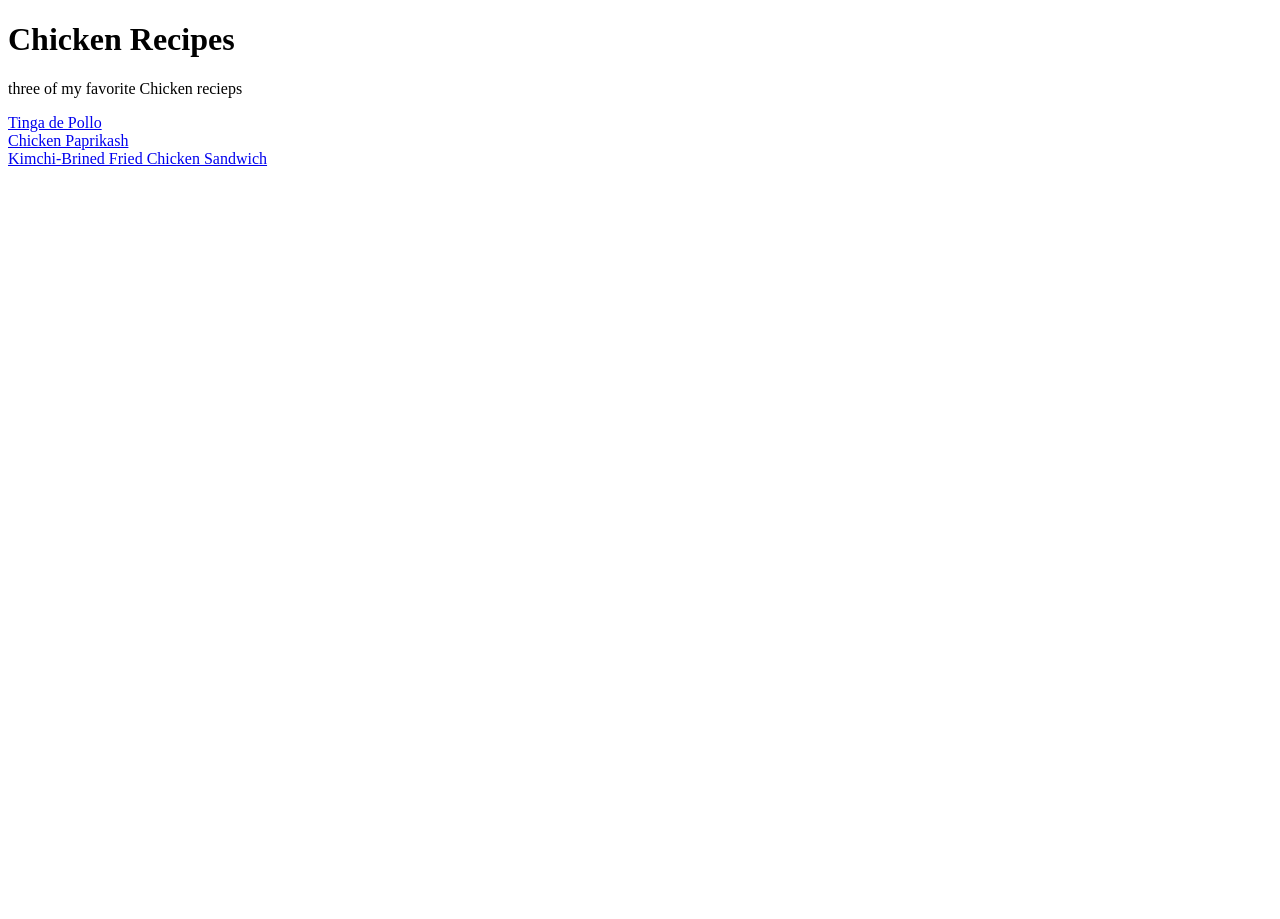
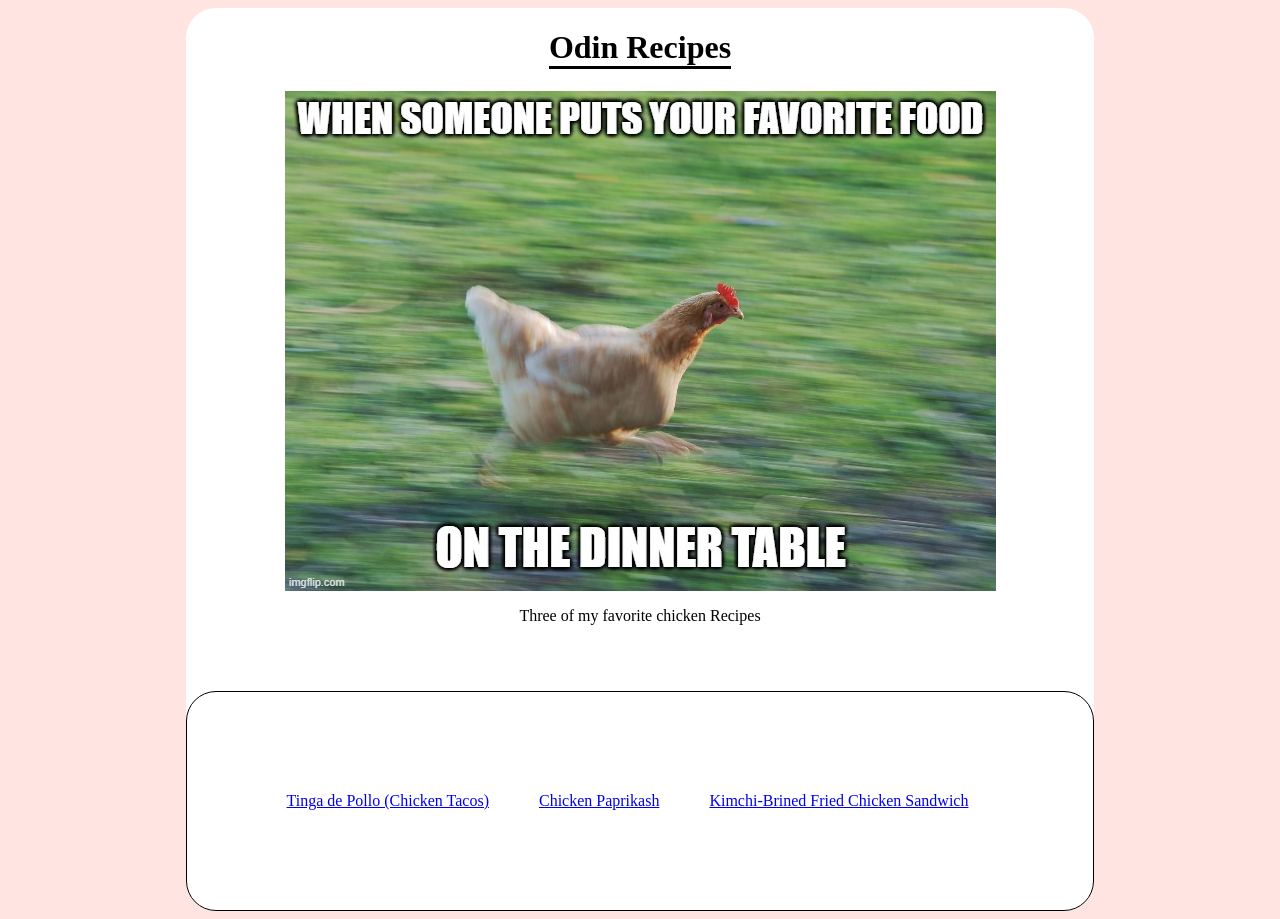
Before and after one commit to icen9n3/OdinRecipe, a plain HTML site: page index.html in a window 1280 px wide. Before the commit the page ends 800 px from the top, so only its background shows below. Drawn offline with Linux system fonts and the light colour scheme.

Commit message:
formatting improvements - some changes to index.html

```diff
--- a/index.html
+++ b/index.html
@@ -6,18 +6,27 @@
 </style>
 
 <head>
+    <link rel="stylesheet" href="main.css">
 <meta charset="utf-8"> 	</meta>
 </head>
 
 <body>
+<div class="mainContainer">
+<h1>Odin Recipes</h1>
 
-<h1>Chicken Recipes</h1>
-<p> three of my favorite Chicken recieps</p>
-<a href="tingaDePollo.html">Tinga de Pollo</a><br>
+<img src="images/meme.jpg">
+
+<p> Three of my favorite chicken Recipes</p>
+
+
+
+<div class="recipeList">
+<a href="tingaDePollo.html">Tinga de Pollo (Chicken Tacos)</a><br>
 <a href="chickenPaprikash.html"> Chicken Paprikash</a><br>
 <a href="FriedChickenSandwich.html">Kimchi-Brined Fried Chicken Sandwich</a><br>
-
+</div></div>
 </body>
 
 
+
 </html>
--- a/main.css
+++ b/main.css
@@ -1,8 +1,18 @@
 body{
     display:flex;
+    justify-content: center;
+    background-color: mistyrose;
+}
+
+.mainContainer {  display:flex;
     flex-direction: column;
     align-items: center;
+    border-radius: 30px;
+
+    background-color: white;
+
 }
+
 h1{
     border-bottom: 3px solid black;
 }
@@ -18,8 +28,9 @@ h2 {
 }
 
 .photo{
-    height:1000px;
+    height:800px;
     padding-top:25px;
+    max-width:1200px;
 
 }
 
@@ -27,7 +38,8 @@ h2 {
     border: 1px solid black;
     width:1000px;
     padding: 15px;
-    margin: 15px 0px 15px 0px;
+    margin: 35px 0px 25px 0px;
+    /* background-color: lightsalmon */
 }
 
 .directions {
@@ -38,7 +50,9 @@ h2 {
 }
 
 .ingredients{
-    border: 1px solid black
+    border: 1px solid black;
+    /* background-color: lightcyan */
+    margin-left: 15px;
 }
 
 .note {
@@ -47,3 +61,14 @@ h2 {
     align-self: flex-start;
     margin-left: 25px;
 }
+
+.recipeList {
+    display:flex;
+    gap:25px;
+    flex-direction: row;
+    border: 1px solid black;
+    padding: 100px;
+    border-radius: 30px;
+    margin-top:50px;
+
+}
```
Also changed, not shown: FriedChickenSandwich.html (+2 -0 lines), chickenPaprikash.html (+2 -1 lines), tingaDePollo.html (+2 -0 lines), images/meme.jpg (added).
